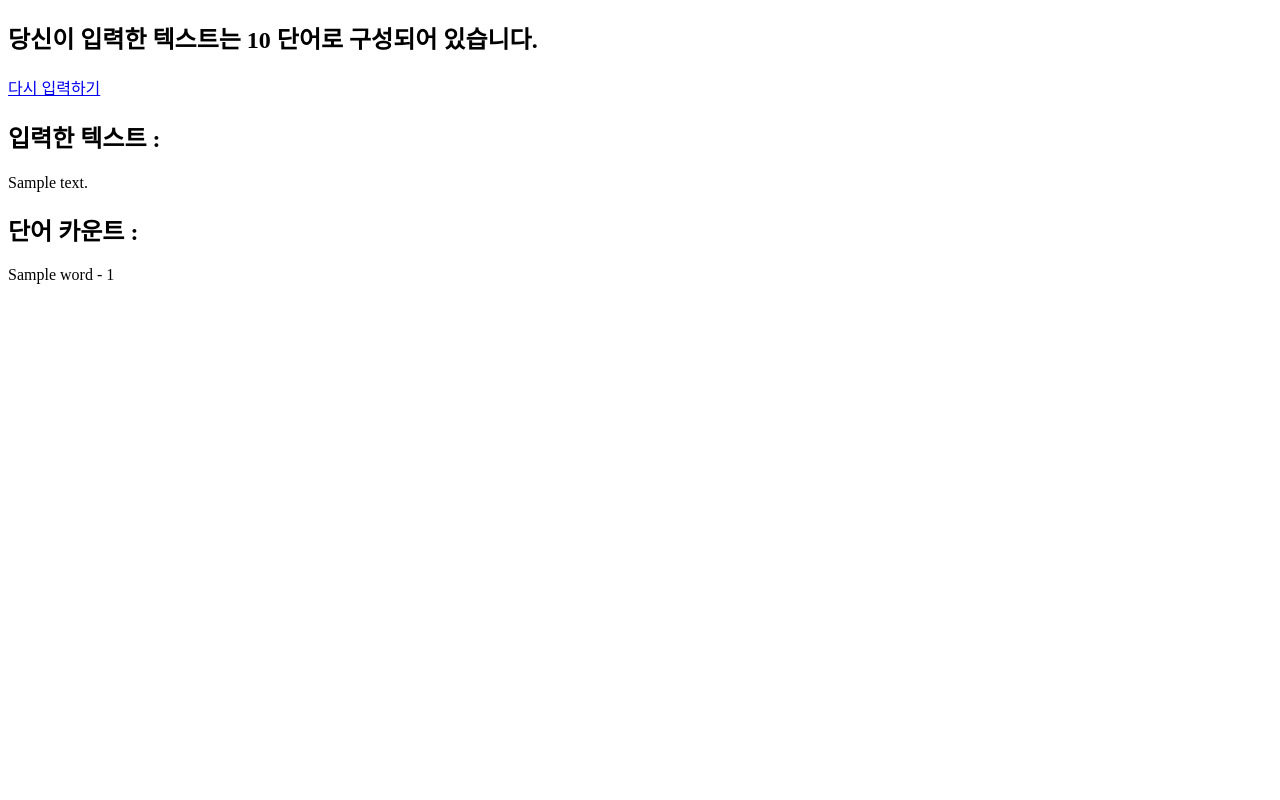
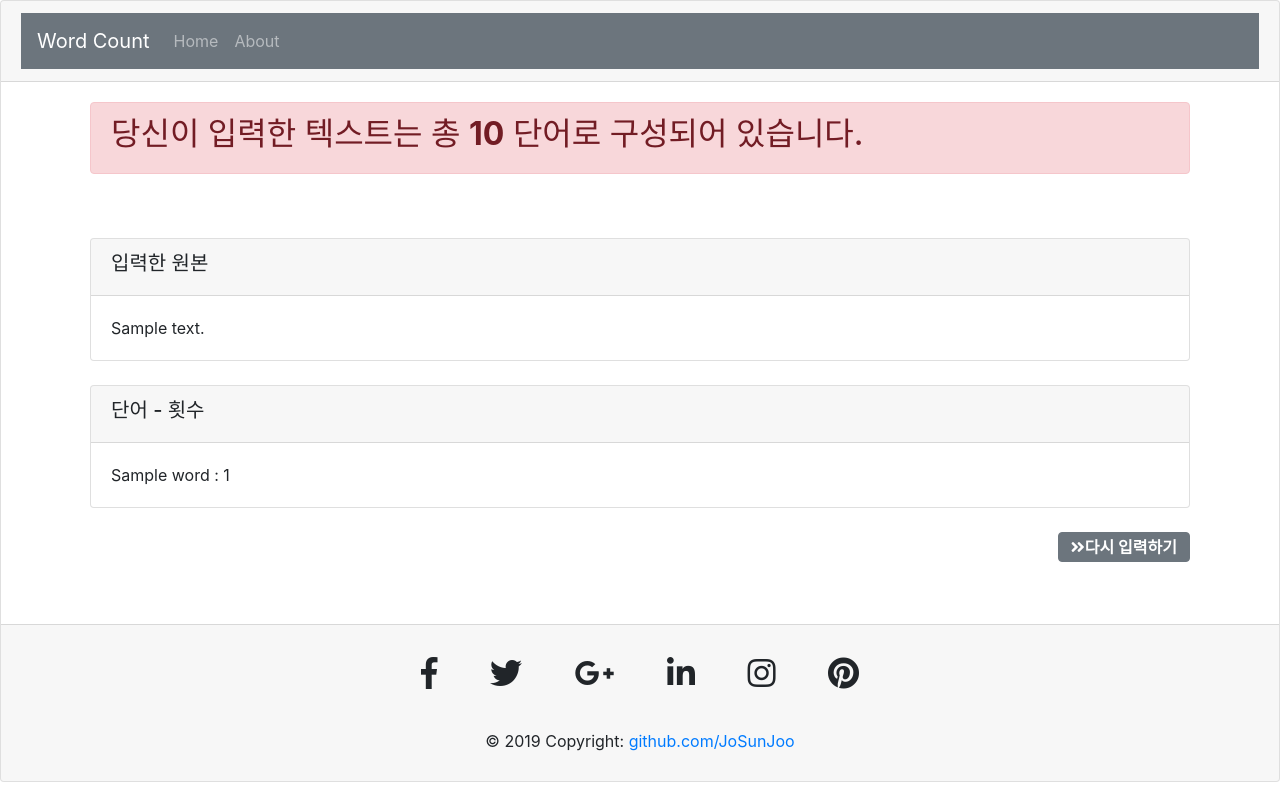
Before and after one commit to JoSunJoo/Word-Count, a Django app: template wordcount/templates/count.html in a window 1280 px wide. Run offline with Django 3.2, Linux system fonts and the light colour scheme; the template is opened without the code that fills it: most values are stand-ins (such as "Sample title", 1, 10 or a date in 2020); some libraries are stand-ins or nearby versions.

Commit message:
Update count.html

```diff
--- a/wordcount/templates/count.html
+++ b/wordcount/templates/count.html
@@ -1,18 +1,40 @@
 <!DOCTYPE html>
 <html>
+  {% extends 'base.html' %}
   <body>
-    <h2>당신이 입력한 텍스트는 {{ total }} 단어로 구성되어 있습니다.</h2>
 
-    <a href="{% url 'home' %}">다시 입력하기</a>
+    {% block contents %}
+      <div class="alert alert-danger">
+        <h2>당신이 입력한 텍스트는 총 <strong>{{ total }}</strong> 단어로 구성되어 있습니다.</h2>
+      </div>
+      <br><br>
+      <!-- card1 -->
+      <div class=" card">
+        <div class="card-header">
+          <h5> 입력한 원본 </h5>
+        </div>
+        <div class="card-body">
+          {{ fulltext }}
+        </div>
+      </div>
+      <br>
 
-    <h2>입력한 텍스트 : </h2>
-    {{ fulltext }}
+      <!-- card2 -->
+      <div class=" card">
+        <div class="card-header">
+          <h5> 단어 - 횟수 </h5>
+        </div>
+        <div class="card-body">
+          {% for word, countTotal in dictionary %}
+            {{ word }} : {{ countTotal }}
+            <br>
+          {% endfor %}
+        </div>
+      </div>
+      <br>
 
-    <h2>단어 카운트 : </h2>
-    {% for word, countTotal in dictionary %}
-      {{ word }} - {{ countTotal }}
-      <br>
-    {% endfor %}
-
+      <!-- reset Button -->
+      <a href="{% url 'home' %}" class="btn btn-secondary fas fa-angle-double-right" role="button" style="float:right;">다시 입력하기</a>
+    {% endblock %}
   </body>
 </html>
```
